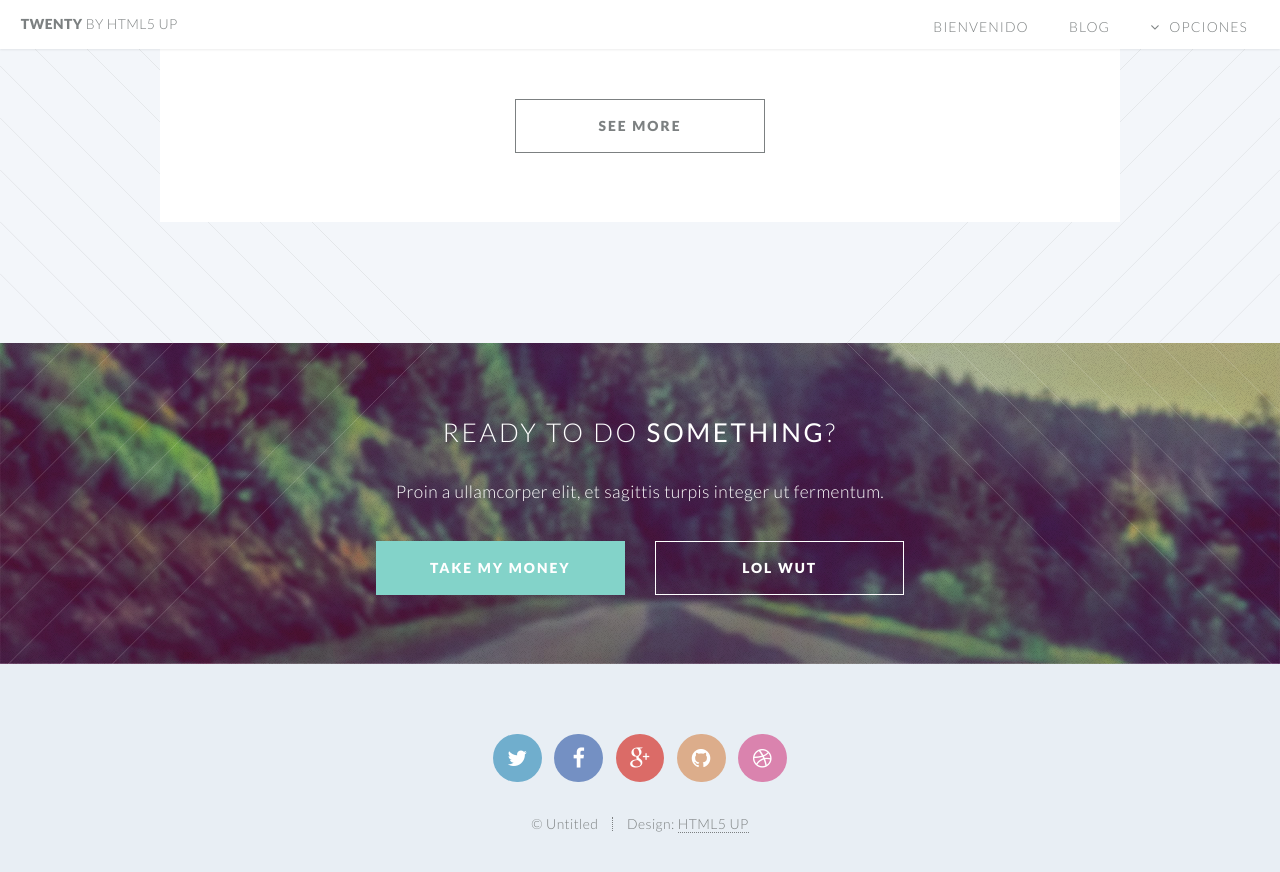
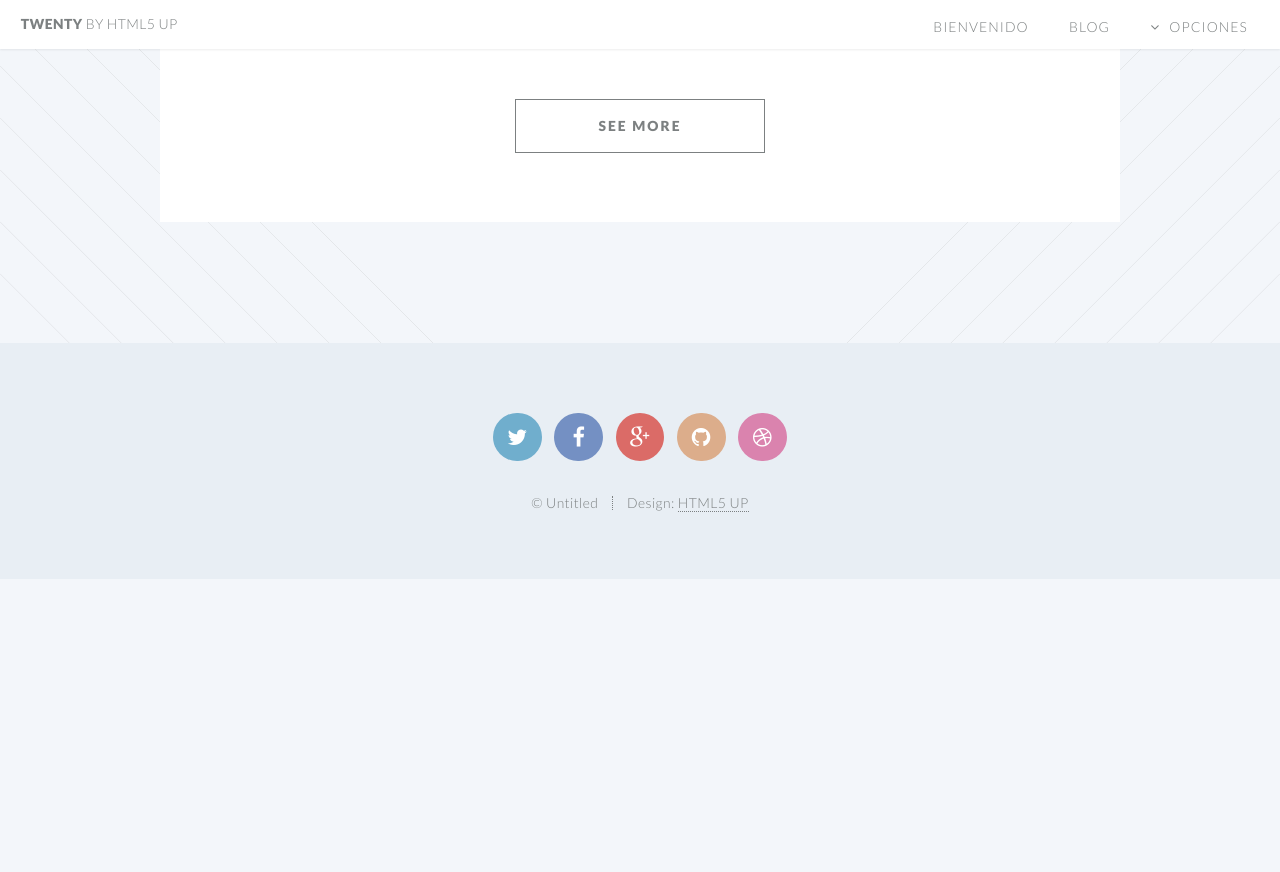
Before and after one commit to Vico2001/Vico2001.github.io, a Jekyll site: the page built from index.html, in a window 1280 px wide and 900 px high, scrolled down 2099 px. Shown: the top 872 px of the window. Built offline with Jekyll 4.4.1, drawn with Linux system fonts in a browser that asks for light colours; after the commit the page ends 2678 px from its top, so only the background shows below that.

Commit message:
Update index.html

```diff
--- a/index.html
+++ b/index.html
@@ -90,19 +90,3 @@ layout: landing-page
 					</section>
 
 			</article>
-
-		<!-- CTA -->
-			<section id="cta">
-
-				<header>
-					<h2>Ready to do <strong>something</strong>?</h2>
-					<p>Proin a ullamcorper elit, et sagittis turpis integer ut fermentum.</p>
-				</header>
-				<footer>
-					<ul class="buttons">
-						<li><a href="#" class="button special">Take My Money</a></li>
-						<li><a href="#" class="button">LOL Wut</a></li>
-					</ul>
-				</footer>
-
-			</section>
```
